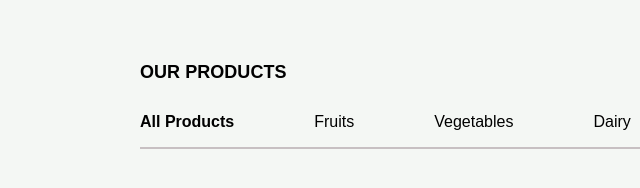
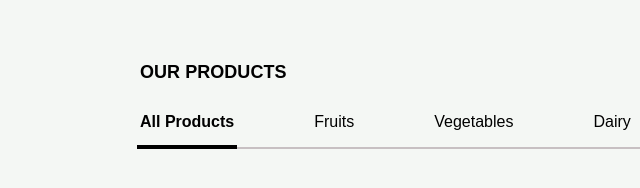
Before and after one commit to viniciusaa/test-project, a website: page index.html in a window 1280 px wide. Shown: the part 704-892 px from the top of the page, 0-640 px from the left. Drawn offline with Linux system fonts and the light colour scheme; a web font is replaced by a local one.

Commit message:
Add scrollbar to carousel

```diff
--- a/index.html
+++ b/index.html
@@ -66,7 +66,8 @@
         <p class="products__carousel__options__item">Meat</p>
       </div>
 
-      <hr class="products__carousel__scrollbar" />
+      <div class="products__carousel__scrollbar"></div>
+      <div class="products__carousel__scroll"></div>
     </div>
 
     <div class="products__list">
--- a/sass/pages/_home.scss
+++ b/sass/pages/_home.scss
@@ -82,6 +82,7 @@
   &__carousel {
     overflow: hidden;
     padding: 1.6rem;
+    position: relative;
 
     &__name {
       color: black;
@@ -111,6 +112,14 @@
     }
 
     &__scrollbar {
+      border: 2px solid black;
+      position: absolute;
+      top: 10.1rem;
+      left: 1.5rem;
+      width: 10rem;
+    }
+
+    &__scroll {
       border: 1px solid #C7C0C2;
       min-width: 50rem;
     }
@@ -323,7 +332,10 @@
         }
       }
 
-      &__scrollbar {}
+      &__scrollbar {
+        top: 11.5rem;
+        left: 13.7rem;
+      }
     }
 
     &__list {
```
Also changed, not shown: css/style.css.
